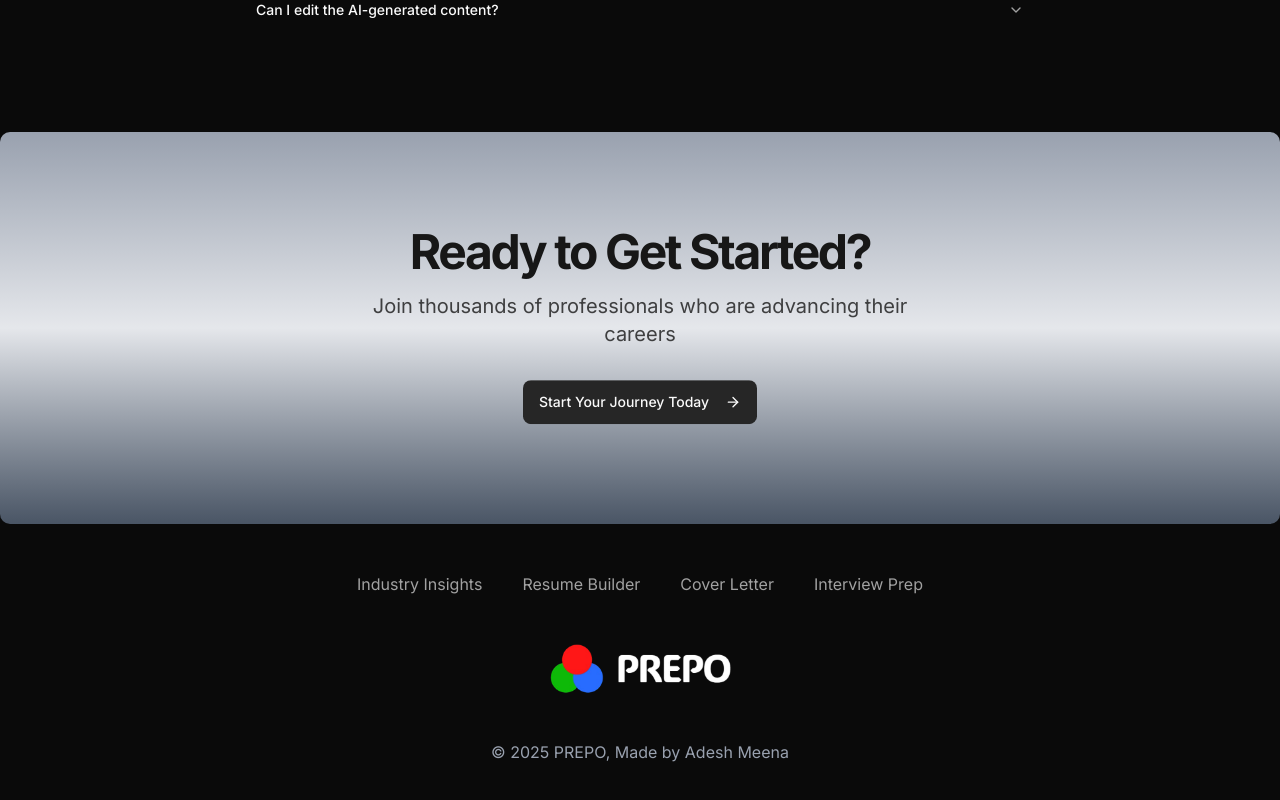
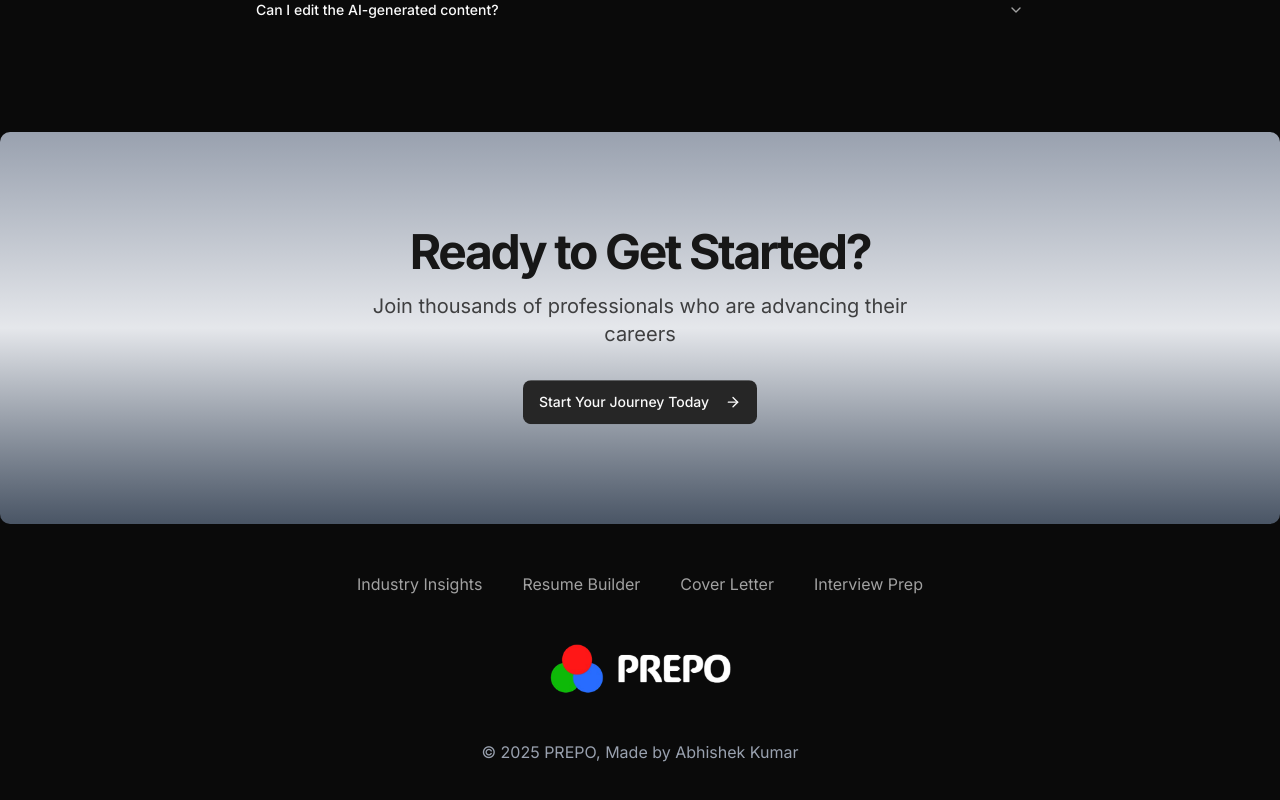
Before and after one commit to Abhishek172004/PREPO-AI-Powered-Career-Preparation, a Next.js app: page / in a window 1280 px wide. Shown: the part 3725-4525 px from the top of the page. Built offline with nearby package versions, Linux system fonts and the light colour scheme; no server answers.

Commit message:
footer_update

```diff
--- a/components/footer.jsx
+++ b/components/footer.jsx
@@ -36,7 +36,7 @@ const footer =async () => {
             </Link>
         </div>
         <p className="mt-8 text-base leading-6 text-center text-gray-400">
-            © 2025 PREPO, Made by Adesh Meena
+            © 2025 PREPO, Made by Abhishek Kumar
         </p>
     </div>
 </section>
```
